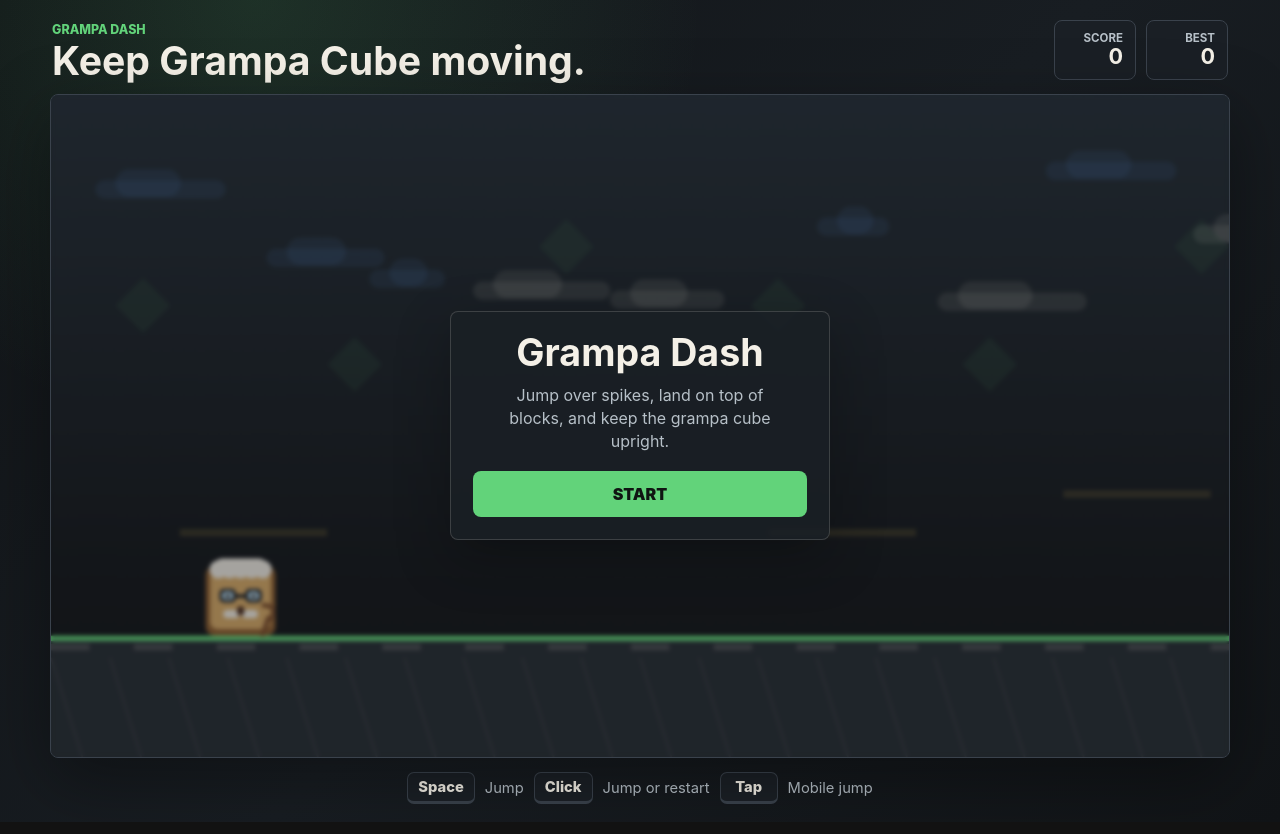
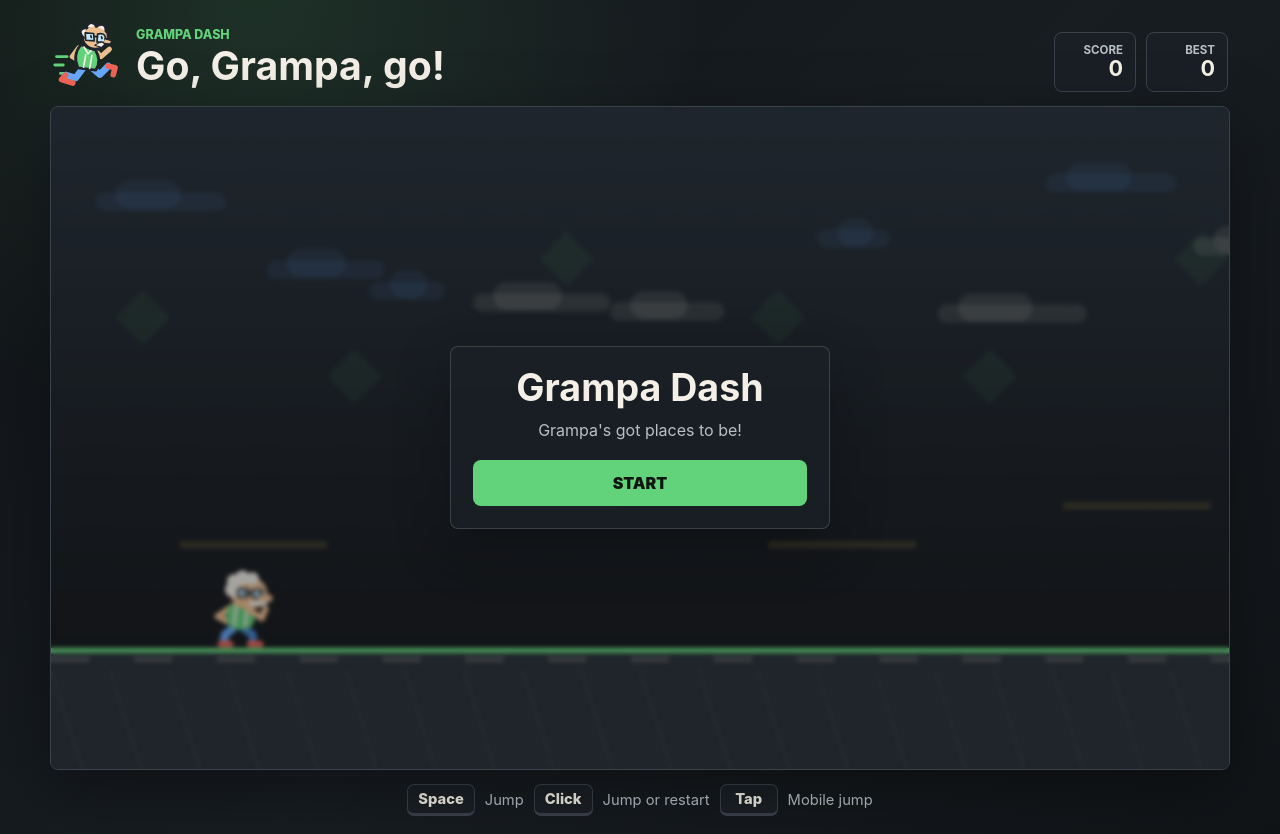
Before and after one commit to sandrasandraep/grampy_dash, a plain HTML site: page index.html in a window 1280 px wide. Drawn offline with Linux system fonts and the light colour scheme.

Commit message:
add icon

```diff
--- a/game.js
+++ b/game.js
@@ -210,7 +210,7 @@ function endGame() {
   localStorage.setItem(BEST_KEY, String(best));
   bestEl.textContent = best;
   overlayTitle.textContent = "Run Over";
-  overlayText.textContent = `Score ${score}. Grampa Cube is ready to try again.`;
+  overlayText.textContent = `Score ${score}. Grampa is ready to try again.`;
   startButton.textContent = "Restart";
   overlay.classList.remove("hidden");
 }
@@ -538,7 +538,7 @@ function draw() {
   drawBackground();
   drawObstacles();
   drawSparks();
-  drawGrampaCube();
+  drawRunningGrampa();
   drawForeground();
   ctx.restore();
 }
@@ -625,55 +625,66 @@ function drawSparks() {
   });
 }
 
-function drawGrampaCube() {
-  const cx = player.x + player.size / 2;
-  const cy = player.y + player.size / 2;
+function drawRunningGrampa() {
+  const stride = status === "running" && player.grounded ? Math.sin(distance / 24) : 0.7;
+  const bob = status === "running" && player.grounded ? -Math.abs(stride) * 2 : 0;
   ctx.save();
-  ctx.translate(cx, cy);
-  ctx.rotate(player.rotation);
-  ctx.translate(-player.size / 2, -player.size / 2);
+  ctx.translate(player.x, player.y + bob);
+  ctx.scale(player.size / 76, player.size / 76);
+  ctx.lineCap = "round";
+  ctx.lineJoin = "round";
 
-  ctx.fillStyle = palettes.cubeDark;
-  roundedRect(0, 0, player.size, player.size, 10);
-  ctx.fillStyle = palettes.cube;
-  roundedRect(5, 5, player.size - 10, player.size - 12, 8);
+  function limb(points, color, width) {
+    ctx.strokeStyle = color;
+    ctx.lineWidth = width;
+    ctx.beginPath();
+    ctx.moveTo(points[0], points[1]);
+    for (let i = 2; i < points.length; i += 2) ctx.lineTo(points[i], points[i + 1]);
+    ctx.stroke();
+  }
 
+  // Keep the feet inside the original player bounds so landings still line up.
+  const backFoot = 33 - stride * 19;
+  const frontFoot = 38 + stride * 19;
+  limb([33, 52, 28 - stride * 10, 62, backFoot, 70], "#68a9ff", 9);
+  limb([39, 53, 44 + stride * 10, 62, frontFoot, 70], "#4386ce", 9);
+  limb([backFoot - 3, 72, backFoot + 7, 72], "#f06455", 7);
+  limb([frontFoot - 3, 72, frontFoot + 8, 72], "#f06455", 7);
+  limb([30, 31, 16 - stride * 4, 42, 23, 47], "#edbf90", 7);
+
+  ctx.fillStyle = "#62d37a";
+  roundedRect(23, 28, 30, 28, 11);
+  limb([33, 31, 31, 51], "#f4f0e7", 3);
+  limb([45, 32, 43, 52], "#f4f0e7", 3);
+  limb([48, 35, 58 + stride * 4, 44, 65, 34], "#edbf90", 7);
+
+  ctx.fillStyle = "#edbf90";
+  ctx.beginPath();
+  ctx.ellipse(47, 17, 20, 18, 0, 0, Math.PI * 2);
+  ctx.fill();
   ctx.fillStyle = palettes.hair;
-  roundedRect(9, -8, 58, 18, 9);
-  for (let i = 0; i < 5; i += 1) {
+  for (const [x, y, r] of [[29, 13, 8], [31, 4, 8], [40, 0, 8], [51, 1, 7]]) {
     ctx.beginPath();
-    ctx.arc(14 + i * 12, 4, 10, 0, Math.PI * 2);
+    ctx.arc(x, y, r, 0, Math.PI * 2);
     ctx.fill();
   }
-
   ctx.fillStyle = palettes.glasses;
-  roundedRect(15, 25, 18, 15, 5);
-  roundedRect(43, 25, 18, 15, 5);
-  ctx.fillRect(33, 31, 10, 4);
-
+  roundedRect(34, 11, 13, 11, 3);
+  roundedRect(50, 12, 13, 11, 3);
+  ctx.fillRect(46, 15, 5, 3);
   ctx.fillStyle = palettes.lens;
-  roundedRect(18, 28, 12, 9, 4);
-  roundedRect(46, 28, 12, 9, 4);
-
-  ctx.fillStyle = "#2a1a12";
-  ctx.fillRect(22, 31, 4, 4);
-  ctx.fillRect(50, 31, 4, 4);
-
+  roundedRect(36, 13, 9, 7, 2);
+  roundedRect(52, 14, 9, 7, 2);
+  ctx.fillStyle = palettes.glasses;
+  ctx.fillRect(41, 15, 3, 3);
+  ctx.fillRect(57, 16, 3, 3);
+  ctx.fillStyle = "#edbf90";
+  ctx.beginPath();
+  ctx.ellipse(65, 23, 8, 5, -0.2, 0, Math.PI * 2);
+  ctx.fill();
   ctx.fillStyle = palettes.mustache;
-  roundedRect(19, 48, 18, 9, 8);
-  roundedRect(39, 48, 18, 9, 8);
-  ctx.fillStyle = "#4b2e21";
-  roundedRect(34, 44, 8, 10, 5);
-
-  ctx.strokeStyle = palettes.cane;
-  ctx.lineWidth = 5;
-  ctx.lineCap = "round";
-  ctx.beginPath();
-  ctx.moveTo(63, 43);
-  ctx.quadraticCurveTo(80, 44, 70, 58);
-  ctx.moveTo(68, 57);
-  ctx.lineTo(62, 75);
-  ctx.stroke();
+  roundedRect(47, 25, 19, 6, 3);
+  limb([54, 33, 62, 33], "#4b2e21", 2);
 
   ctx.restore();
 }
--- a/index.html
+++ b/index.html
@@ -4,14 +4,18 @@
     <meta charset="UTF-8" />
     <meta name="viewport" content="width=device-width, initial-scale=1.0" />
     <title>Grampa Dash</title>
+    <link rel="icon" type="image/svg+xml" href="grampa-icon.svg" />
     <link rel="stylesheet" href="styles.css" />
   </head>
   <body>
     <main class="game-shell" aria-label="Grampa Dash game">
       <section class="topbar" aria-label="Game status">
-        <div>
+        <div class="brand">
+          <img class="brand-icon" src="grampa-icon.svg" alt="Funny grandpa running in red sneakers" width="72" height="72" />
+          <div>
           <p class="eyebrow">Grampa Dash</p>
-          <h1>Keep Grampa Cube moving.</h1>
+          <h1>Go, Grampa, go!</h1>
+          </div>
         </div>
         <div class="stats" aria-live="polite">
           <div>
@@ -30,7 +34,7 @@
         <div class="overlay" id="overlay">
           <div class="panel">
             <h2 id="overlayTitle">Grampa Dash</h2>
-            <p id="overlayText">Jump over spikes, land on top of blocks, and keep the grampa cube upright.</p>
+            <p id="overlayText">Grampa's got places to be!</p>
             <button id="startButton" type="button">Start</button>
           </div>
         </div>
--- a/styles.css
+++ b/styles.css
@@ -56,6 +56,19 @@ body {
   font-weight: 800;
   letter-spacing: 0;
   text-transform: uppercase;
+}
+
+.brand {
+  display: flex;
+  align-items: center;
+  gap: 12px;
+  min-width: 0;
+}
+
+.brand-icon {
+  width: 72px;
+  height: 72px;
+  flex-shrink: 0;
 }
 
 h1,
```
Also changed, not shown: grampa-icon.svg (added).
